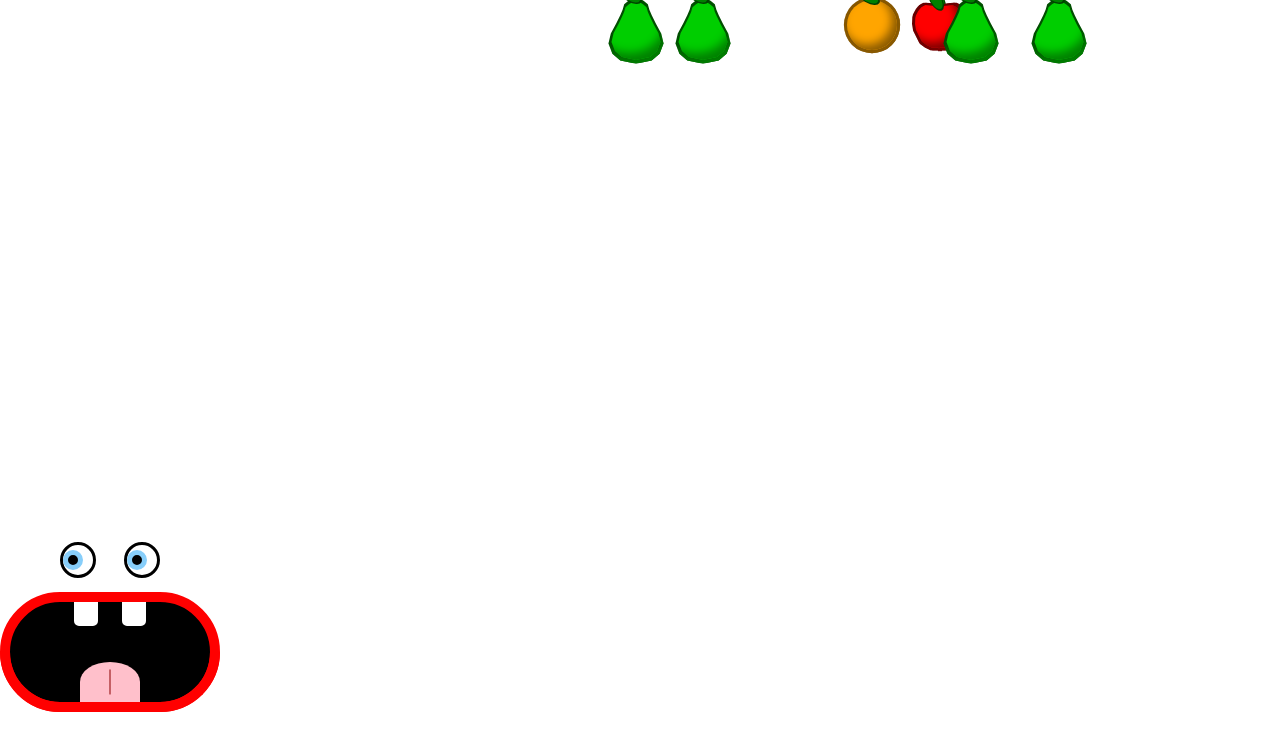
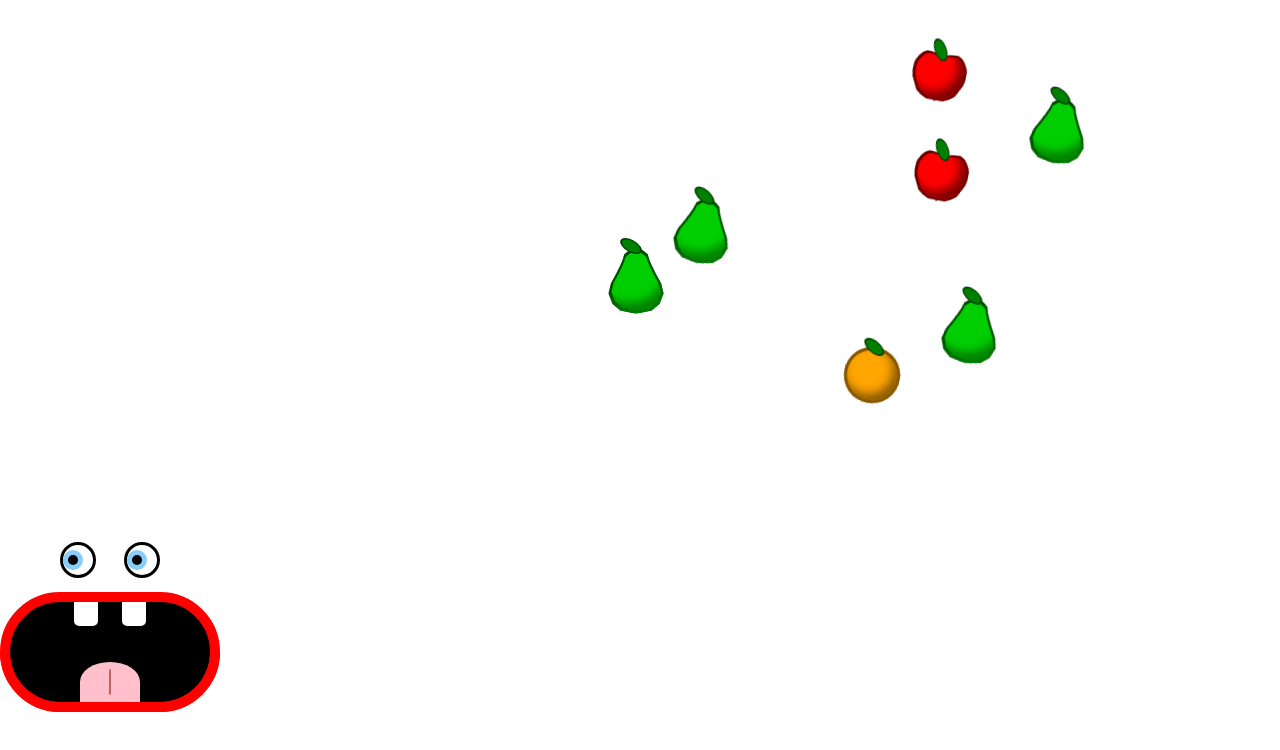
Before and after one commit to benyomtov/YUMM, a React (Create React App) app: page / in a window 1280 px wide. Shown: the top 750 px of the page. Built offline with nearby package versions, Linux system fonts and the light colour scheme.

Commit message:
added downward and rotational movement of fruit

```diff
--- a/src/components/fruits/apple/apple.css
+++ b/src/components/fruits/apple/apple.css
@@ -3,9 +3,21 @@
   width: 50px;
   height: 50px;
     z-index: 4;
-
+    animation: rotate 1s infinite linear;
 
 }
+
+@keyframes rotate {
+    0% {
+      transform: rotate(0deg);
+    }
+    50% {
+      transform: rotate(180deg);
+    }
+    100% {
+      transform: rotate(360deg);
+    }
+  }
 
 .apple {
   width: 100%;
--- /dev/null
+++ b/src/components/fruits/fruitGen/fruitGen.jsx
@@ -0,0 +1,61 @@
+import React, { useState, useEffect } from "react";
+import "./fruitGen.css";
+import Apple from "../apple/apple";
+import Orange from "../orange/orange";
+import Pear from "../pear/pear";
+
+export default function FruitGen() {
+
+    const fruitNames = ["Apple", "Orange", "Pear"];
+
+  const fruitComponents = {
+    Apple: { component: <Apple />, xPos: 0, yPos: 0 },
+    Orange: { component: <Orange />, xPos: 0, yPos: 0 },
+    Pear: { component: <Pear />, xPos: 0, yPos: 0 },
+    };
+
+  const [fruits, setFruits] = useState([]);
+
+  useEffect(() => {
+    const interval = setInterval(() => {
+      const newFruitName = fruitNames[Math.floor(Math.random() * fruitNames.length)];
+      const maxXPos = window.innerWidth - 200;
+      const newFruit = {
+        component: fruitComponents[newFruitName].component,
+        xPos: Math.floor(Math.random() * maxXPos) + 50,
+        yPos: 0,
+      };
+      setFruits((prevFruits) => [...prevFruits, newFruit]);
+    }, 1000);
+
+    const moveFruitsInterval = setInterval(() => {
+      setFruits((prevFruits) =>
+        prevFruits.map((fruit) => ({
+          ...fruit,
+          yPos: fruit.yPos + 2.5,
+        })).filter((fruit) => fruit.yPos < window.innerHeight)
+      );
+    }, 50);
+
+    return () => {
+      clearInterval(interval);
+      clearInterval(moveFruitsInterval);
+    };
+  }, [setFruits]);
+
+  const styles = {
+    fruitPosition: {
+        position: "absolute",
+    }
+    };
+
+    return (
+        <div className="fruitGen-container">
+            {fruits.map((fruit, index) => (
+            <div key={index} style={{ ...styles.fruitPosition, left: fruit.xPos, top: fruit.yPos }}>
+                {fruit.component}
+            </div>
+            ))}
+        </div>
+    );
+}
--- a/src/components/fruits/orange/orange.css
+++ b/src/components/fruits/orange/orange.css
@@ -3,7 +3,20 @@
   width: 50px;
   height: 50px;
   z-index: 5;
+    animation: rotate 1s infinite linear;
 }
+
+@keyframes rotate {
+    0% {
+      transform: rotate(0deg);
+    }
+    50% {
+      transform: rotate(180deg);
+    }
+    100% {
+      transform: rotate(360deg);
+    }
+  }
 
 .orange {
   width: 50px;
--- a/src/components/fruits/pear/pear.css
+++ b/src/components/fruits/pear/pear.css
@@ -3,7 +3,20 @@
   width: 70px;
   height: 60px;
   z-index: 9;
+  animation: rotate 1s infinite linear;
 }
+
+@keyframes rotate {
+    0% {
+      transform: rotate(0deg);
+    }
+    50% {
+      transform: rotate(180deg);
+    }
+    100% {
+      transform: rotate(360deg);
+    }
+  }
 
 .pear {
   width: 100%;
--- a/src/components/game/game.jsx
+++ b/src/components/game/game.jsx
@@ -1,8 +1,6 @@
 import React, { useState, useEffect } from "react";
 import "./game.css";
-import Apple from "../fruits/apple/apple";
-import Orange from "../fruits/orange/orange";
-import Pear from "../fruits/pear/pear";
+import FruitGen from "../fruits/fruitGen/fruitGen";
 
 export default function Game() {
   const [position, setPosition] = useState({ x: 0, y: 0 });
@@ -70,40 +68,6 @@ export default function Game() {
 
   const { left, maxLeft } = calculatePosition();
 
-  const fruitNames = ["Apple", "Orange", "Pear"];
-
-  const fruitComponents = {
-    Apple: { component: <Apple />, xPos: 0 },
-    Orange: { component: <Orange />, xPos: 0 },
-    Pear: { component: <Pear />, xPos: 0 },
-    };
-
-  const [fruits, setFruits] = useState([]);
-
-    useEffect(() => {
-        const interval = setInterval(() => {
-            const newFruitName = fruitNames[Math.floor(Math.random() * fruitNames.length)];
-            const maxXPos = window.innerWidth - 200;
-            const newFruit = {
-                component: fruitComponents[newFruitName].component,
-                xPos: Math.floor(Math.random() * maxXPos) + 50,
-            };
-
-            setFruits([...fruits, newFruit]);
-        }, 1000);
-
-        return () => clearInterval(interval);
-    }, [fruits]);
-
-
-  const styles = {
-    fruitPosition: {
-        position: "absolute",
-        top: "0px",
-    }
-    };
-
-
   return (
     <div
       id="scrollDiv"
@@ -117,11 +81,7 @@ export default function Game() {
       }}
     >
 
-        {fruits.map((fruit, index) => (
-            <div key={index} style={{ ...styles.fruitPosition, left: fruit.xPos}}>
-                {fruit.component}
-            </div>
-        ))}
+      <FruitGen />
 
 
       <div
```
Also changed, not shown: src/components/fruits/fruitGen/fruitGen.css (added).
